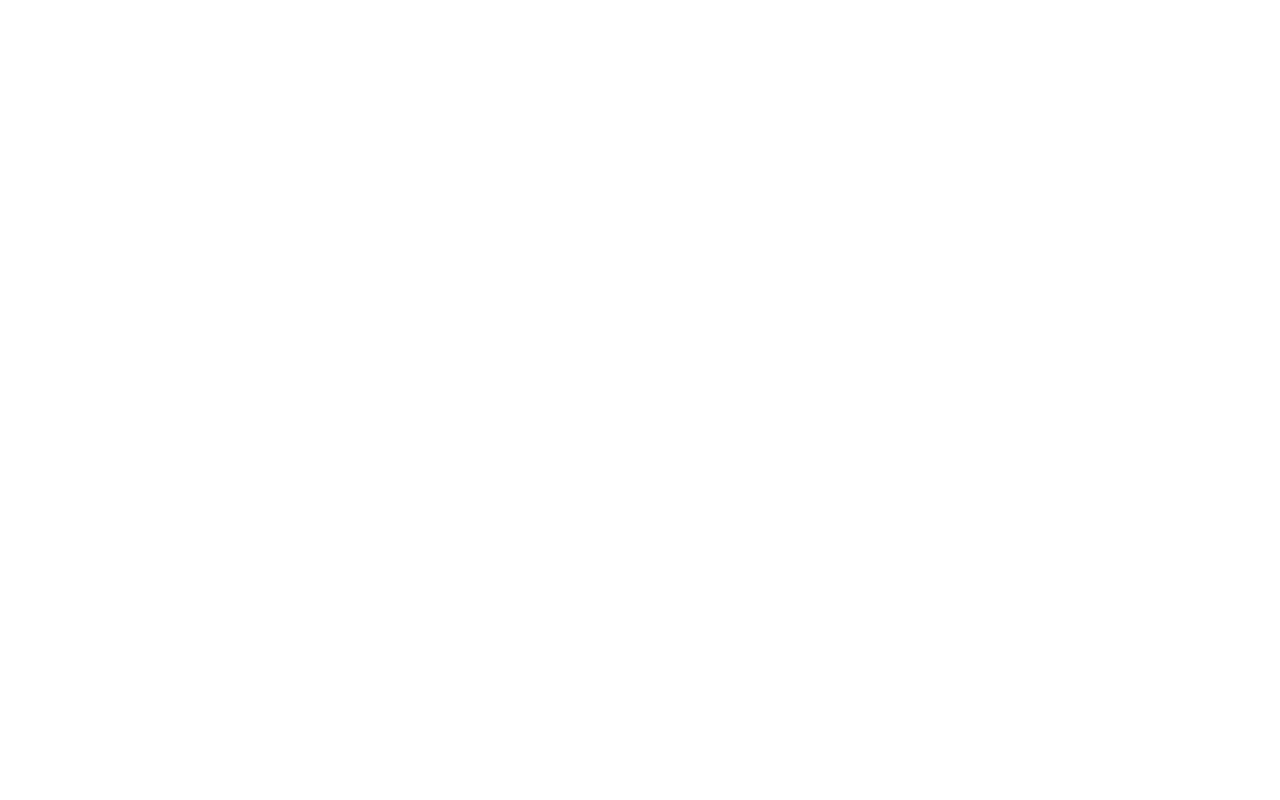
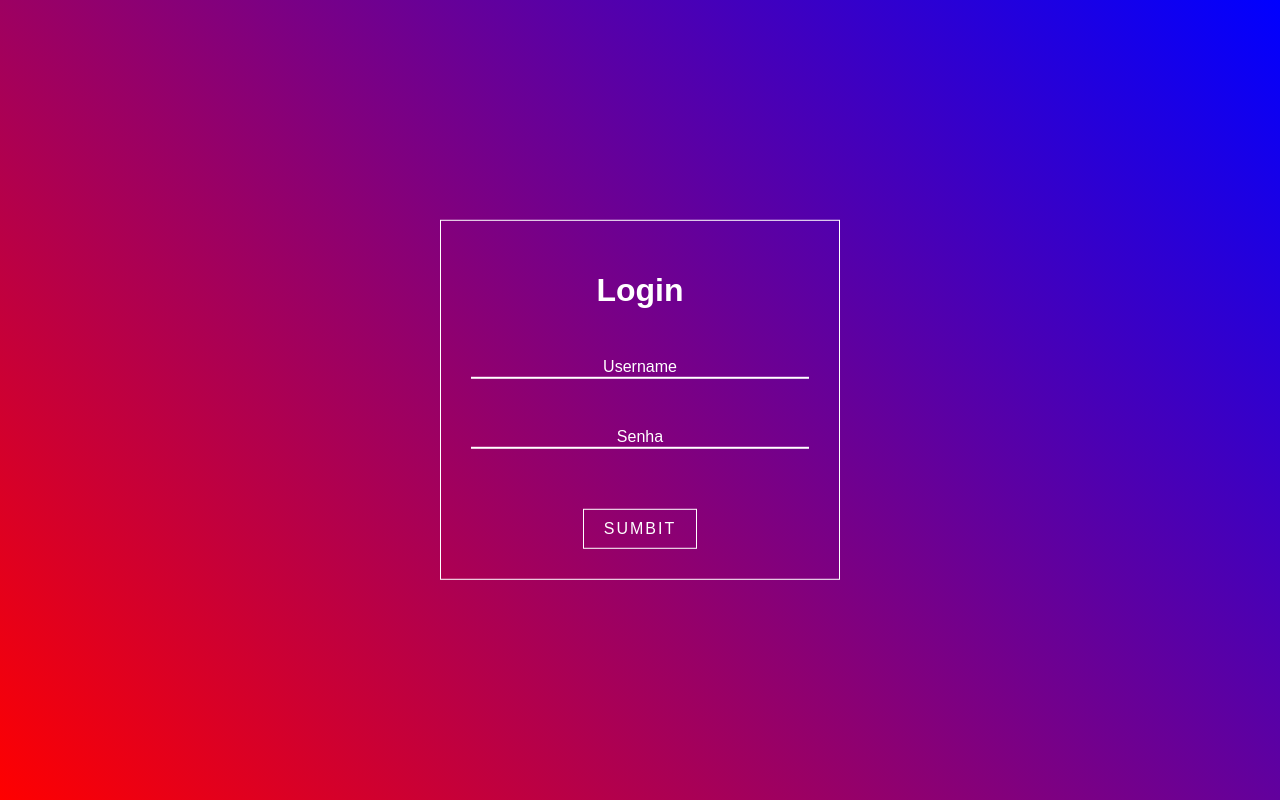
Before and after one commit to RelixDX/Tela-de-Login, a plain HTML site: page index.html in a window 1280 px wide. Drawn offline with Linux system fonts and the light colour scheme.

Commit message:
index e style modificados

```diff
--- a/index.html
+++ b/index.html
@@ -5,10 +5,24 @@
     <meta http-equiv="X-UA-Compatible" content="IE=edge">
     <meta name="viewport" content="width=device-width, initial-scale=1.0">
     <title>Login</title>
+    <link rel="stylesheet" href="style.css">
 </head>
 <body>
     <div class="boxLogin">
-
+            <h1>Login</h1>
+                <div class="inputBar">
+                    <form action="" method="post"></form>
+                        <input type="text" name="username" id="" required>
+                        <label for="">Username</label>
+                    </form>
+                </div>
+                <div class="inputBar">
+                    <form action="" method="post"></form>
+                        <input type="password" name="password" id="" required>
+                        <label for="">Senha</label>
+                    </form>
+                </div>
+            <a href="" class="button">Sumbit</a>
     </div>
 </body>
 </html>
--- a/style.css
+++ b/style.css
@@ -1,9 +1,70 @@
 *{
     box-sizing: border-box;
+    font-family: Arial, Helvetica, sans-serif;
 }
 body{
     margin: 0;
-    width: auto;
+    width: 100vw;
     height: 100vh;
     background: linear-gradient(45deg, red, blue);
 }
+.boxLogin{
+    position: absolute;
+    padding: 30px;
+    top: 50%;
+    left: 50%;
+    border: 1px solid #fff;
+    width: 400px;
+    transform: translate(-50%, -50%);
+    text-align: center;
+}
+h1{
+    color: #fff;
+    text-align: center;
+    margin-bottom: 30px;
+}
+.inputBar{
+    display: flex;
+    flex-direction: column;
+    align-items: center;
+    justify-content: center;
+}
+.inputBar label{
+    margin-bottom: 15px;
+    position: absolute;
+    font-size: 16px;
+    color: #fff;
+    pointer-events: none;
+    transition: 0.5s;
+}
+.inputBar input{
+    width: 100%;
+    padding: 10px 0;
+    background-color: transparent;
+    border: 0;
+    margin-bottom: 30px;
+    border-bottom: 2px solid #fff;
+    outline: none;
+    color: #fff;
+    font-size: 16px;
+}
+.inputBar input:focus ~ label,
+.inputBar input:valid ~ label{
+    margin-top: -55px;
+    font-size: 12px;
+}
+.button{
+    display: inline-block;
+    position: relative;
+    margin-top: 30px;
+    padding: 10px 20px;
+    color: 20px;
+    color: #fff;
+    border: 1px solid #fff;
+    text-decoration: none;
+    text-transform: uppercase;
+    letter-spacing: 2px;
+}
+.button:hover{
+    border-color: rgba(255, 255, 255, 0.5);
+}
```
